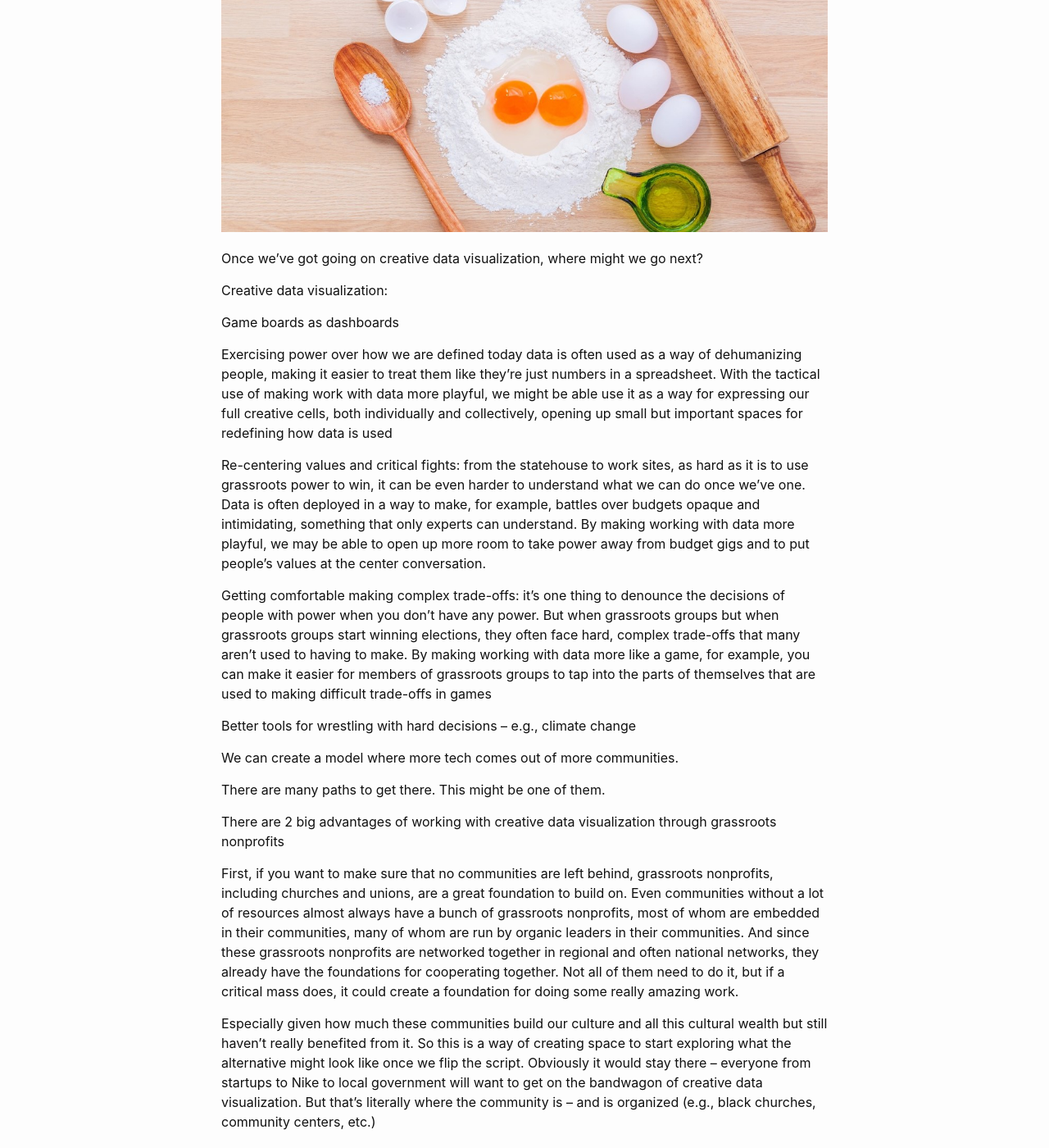
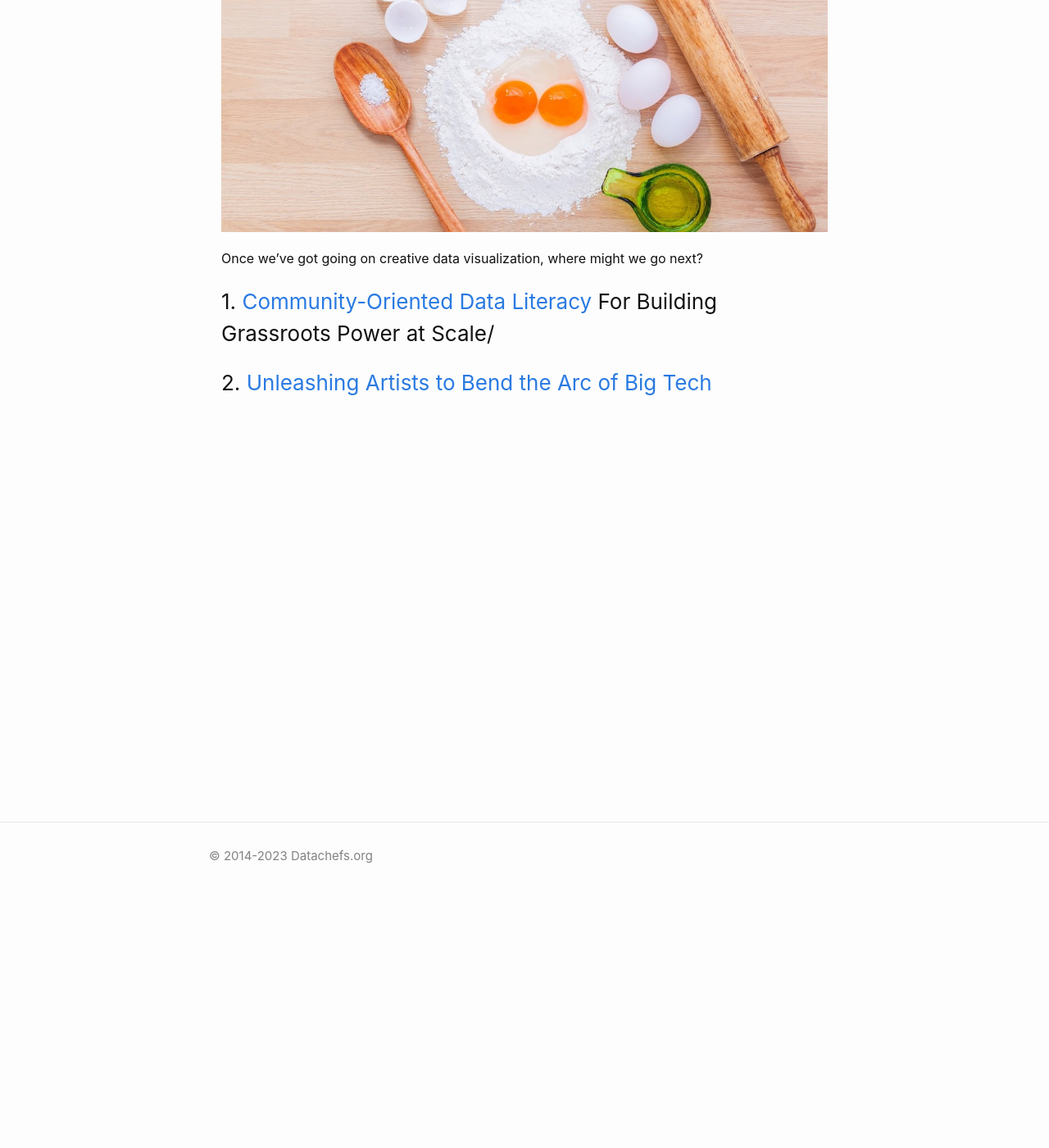
Before and after one commit to datachefs/cdv-notes, a Jekyll site: the page built from pages/what-next.md, in a window 1280 px wide and 1400 px high, scrolled down 315 px. Shown: the whole window at 82% size. Built offline with Jekyll 4.4.1, drawn with Linux system fonts in a browser that asks for light colours; some of the changed text lies outside the part shown.

Commit message:
Rework what next

```diff
--- a/pages/what-next.md
+++ b/pages/what-next.md
@@ -8,48 +8,7 @@ image: make-baking.jpg
 
 Once we've got going on creative data visualization, where might we go next?
 
+### 1. [Community-Oriented Data Literacy](/pages/what-next/data-literacy.html) For Building Grassroots Power at Scale/
 
 
-
-Creative data visualization:
-
-Game boards as dashboards
-
-Exercising power over how we are defined
-today data is often used as a way of dehumanizing people, making it easier to treat them like they're just numbers in a spreadsheet. With the tactical use of making work with data more playful, we might be able use it as a way for expressing our full creative cells, both individually and collectively, opening up small but important spaces for redefining how data is used
-
-Re-centering values and critical fights:
-from the statehouse to work sites, as hard as it is to use grassroots power to win, it can be even harder to understand what we can do once we've one. Data is often deployed in a way to make, for example, battles over budgets opaque and intimidating, something that only experts can understand. By making working with data more playful, we may be able to open up more room to take power away from budget gigs and to put people's values at the center conversation.
-
-Getting comfortable making complex trade-offs:
-it's one thing to denounce the decisions of people with power when you don't have any power. But when grassroots groups
-but when grassroots groups start winning elections, they often face hard, complex trade-offs that many aren't used to having to make. By making working with data more like a game, for example, you can make it easier for members of grassroots groups to tap into the parts of themselves that are used to making difficult trade-offs in games
-
-Better tools for wrestling with hard decisions -- e.g., climate change
-
-
-We can create a model where more tech comes out of more communities.
-
-There are many paths to get there. This might be one of them.
-
-There are 2 big advantages of working with creative data visualization through grassroots nonprofits
-
-First, if you want to make sure that no communities are left behind, grassroots nonprofits, including churches and unions, are a great foundation to build on. Even communities without a lot of resources almost always have a bunch of grassroots nonprofits, most of whom are embedded in their communities, many of whom are run by organic leaders in their communities. And since these grassroots nonprofits are networked together in regional and often national networks, they already have the foundations for cooperating together. Not all of them need to do it, but if a critical mass does, it could create a foundation for doing some really amazing work.
-
-Especially given how much these communities build our culture and all this cultural wealth but still haven't really benefited from it. So this is a way of creating space to start exploring what the alternative might look like once we flip the script. Obviously it would stay there -- everyone from startups to Nike to local government will want to get on the bandwagon of creative data visualization. But that's literally where the community is -- and is organized (e.g., black churches, community centers, etc.)
-
-(The next programming language will be English)
-
-And the big advantage of creative data visualization? It's a great place to play with the stakes aren't too high, and so there's room to learn from -- and survive -- their mistakes.
-
-Let's put this another way. Would you want to start with a network of community health clinics working with artists to create software for managing their healthcare records? Probably not a great idea.
-
-But creative data visualization? Game boards as dashboards? So long as you are moderately careful, besides that you will seriously mess things up aren't that high. And if it's done right, it could be a good way of backing into increasingly more complex community-oriented projects.
-
-After all, if you figure out fundamentally different ways of creating dashboards, that starts raising questions about whether there are fundamentally better ways of getting data into the system, and then you are on your way
-
-And while creative data visualization isn't the same as creating new AI, if a whole new world of creative data visualization ends up sweeping not just through the nonprofit world but through the corporate world as well, it could give us a taste of what the world might look like if our tech rose out of more communities than just Silicon Valley.
-
-artists — and PTs & OTs
-
-at each stage, set expectations _low_ — don’t set myself up (eg, w proof of concepts)
+### 2. [Unleashing Artists to Bend the Arc of Big Tech](/pages/what-next/artist-coders.html)
```
Also changed, not shown: pages/what-next/artist-coders.md (added, +31 -0 lines), pages/what-next/data-literacy.md (added, +22 -0 lines), pages/what-next/next-notes.md (deleted, +0 -7 lines).
